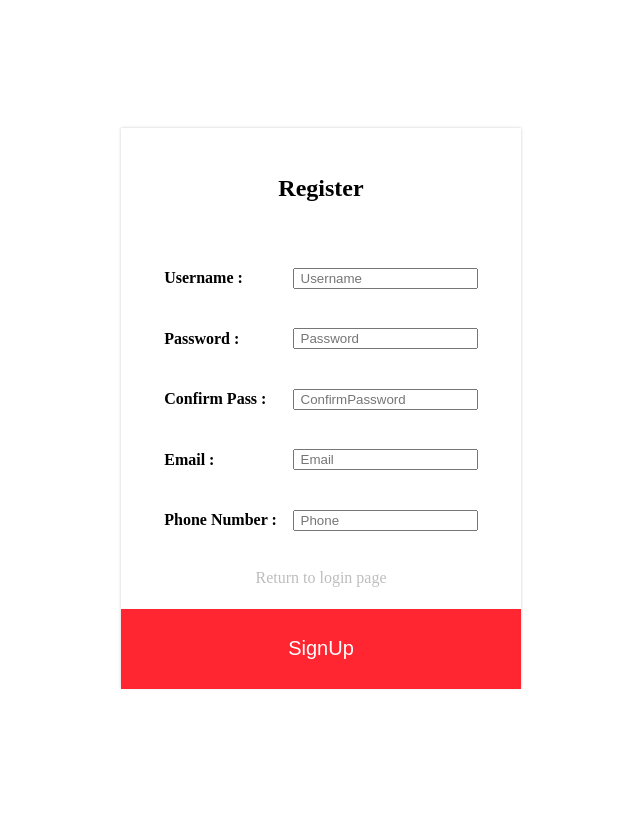
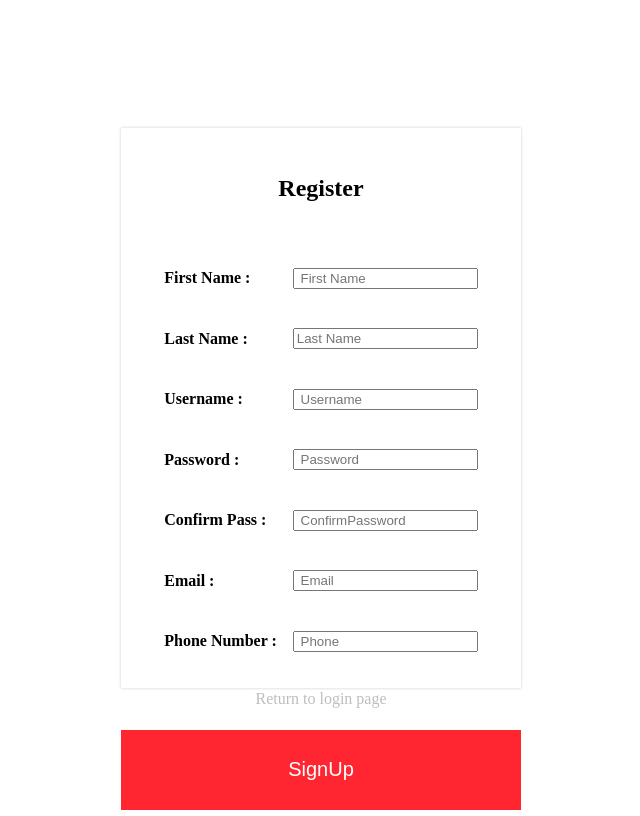
Before and after one commit to son1122/Customer-Frontend-Project3, a React (Create React App) app: page /signup in a window 1280 px wide. Shown: the whole page, without its empty margins (319-959 px from the left). Built offline with nearby package versions, Linux system fonts and the light colour scheme; no server answers.

Commit message:
edit sign up form for customer

```diff
--- a/src/components/Signup/Signup.css
+++ b/src/components/Signup/Signup.css
@@ -26,7 +26,7 @@
 .signup-form {
   display: grid;
   grid-template-columns: auto auto;
-  grid-template-rows: auto auto auto auto auto;
+  grid-template-rows: auto auto auto auto auto auto auto;
   align-items: center;
   /* display: flex;
   justify-content: center;
--- a/src/components/Signup/Signup.js
+++ b/src/components/Signup/Signup.js
@@ -8,6 +8,8 @@ const Signup = () => {
   const [confirmPassword, setConfirmPassword] = useState("");
   const [email, setEmail] = useState("");
   const [phone, setPhone] = useState("");
+  const [firstname, setFirstname] = useState("");
+  const [lastname, setLastname] = useState("");
   const navigate = useNavigate();
   function validateEmail() {
     const regex =
@@ -45,8 +47,8 @@ const Signup = () => {
           password: password,
           email: email,
           phone: phone,
-          firstname: "test",
-          lastname:"last Name test"
+          firstname: firstname,
+          lastname: lastname
         })
         .then(function (response) {
           console.log(response.data.status);
@@ -82,6 +84,26 @@ const Signup = () => {
         </div>
         {/* <form onSubmit={signUp}> */}
         <form className="signup-form">
+          <h4 className="signup-form-lables">First Name : </h4>
+          <input
+              className="signup-form-inputs"
+              type="text"
+              name="firstname"
+              placeholder=" First Name"
+              onChange={(e) => {
+                setFirstname(e.target.value);
+              }}
+          />
+          <h4 className="signup-form-lables">Last Name : </h4>
+          <input
+              className="signup-form-inputs"
+              type="text"
+              name="lastname"
+              placeholder="Last Name"
+              onChange={(e) => {
+                setLastname(e.target.value);
+              }}
+          />
           <h4 className="signup-form-lables">Username : </h4>
           <input
             className="signup-form-inputs"
```
